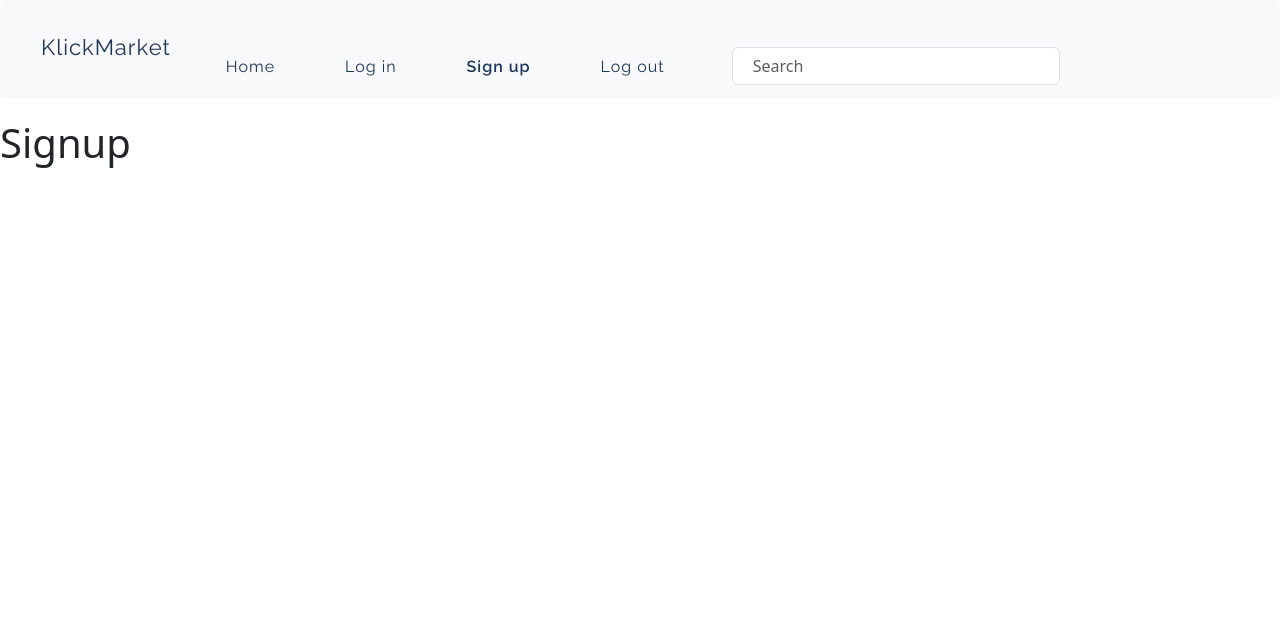
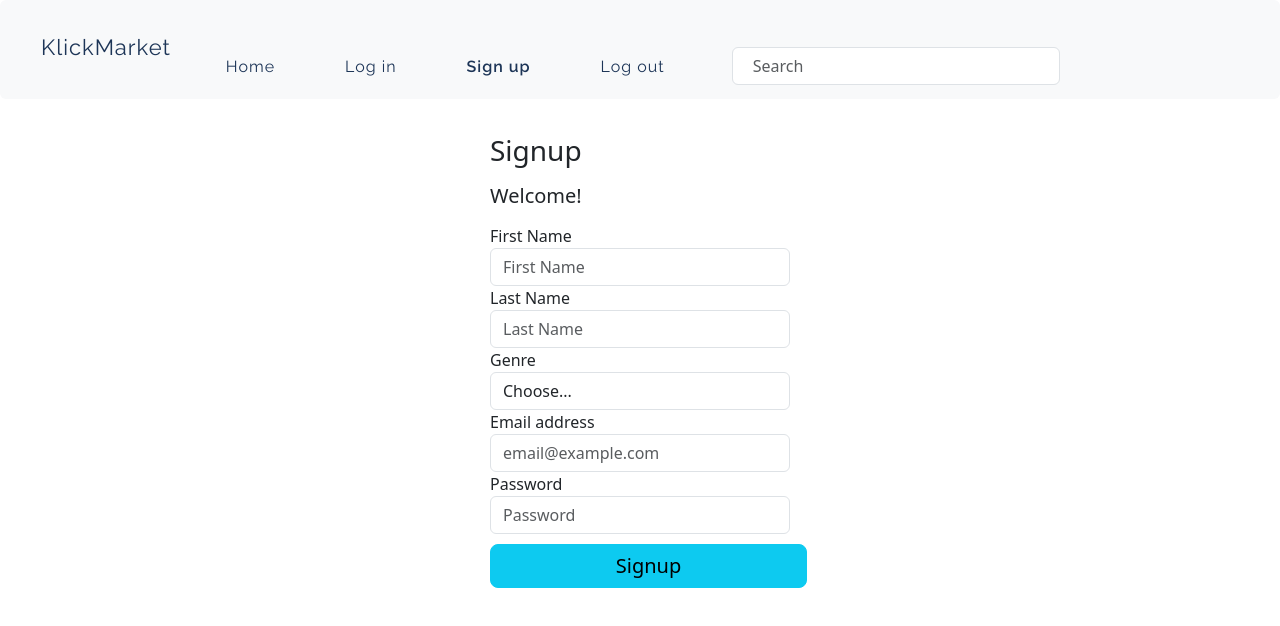
Before and after one commit to marianagrana2/ecommerce-project, a React (Vite) app: page /signup in a window 1280 px wide. Shown: the top 626 px of the page. Built offline with nearby package versions, Linux system fonts and the light colour scheme; the HTML template or start-up script is replaced by a standard one.

Commit message:
Signup page base

```diff
--- a/src/pages/Signup.jsx
+++ b/src/pages/Signup.jsx
@@ -1,6 +1,27 @@
 const Signup = () => {
   return (
-    <h1>Signup</h1>
+    <div className='container'>
+      <form className='form-sigin'>
+        <h1 className='h3 mb-3 font-weight-normal'>Signup</h1>
+        <h5 className='h5 mb-3 font-weight-normal'>Welcome!</h5>
+        <label htmlFor='inputFirstName' className='sr-only'>First Name</label>
+        <input type='text' id='inputFirstName' className='form-control' placeholder='First Name' required />
+        <label htmlFor='inputLastName' className='sr-only'>Last Name</label>
+        <input type='text' id='inputLastName' className='form-control' placeholder='Last Name' required />
+        <label>Genre</label>
+        <select id='inputGenre' className='form-control'>
+          <option selected>Choose...</option>
+          <option>Female</option>
+          <option>Male</option>
+          <option>Other</option>
+        </select>
+        <label htmlFor='inputEmail' className='sr-only'>Email address</label>
+        <input type='email' id='inputEmail' className='form-control' placeholder='email@example.com' required />
+        <label htmlFor='inputPassword' className='sr-only'>Password</label>
+        <input type='password' id='inputPassword' className='form-control' placeholder='Password' required />
+        <button className='btn btn-lg btn-info btn-block' type='submit'>Signup</button>
+      </form>
+    </div>
   )
 }
 
```
